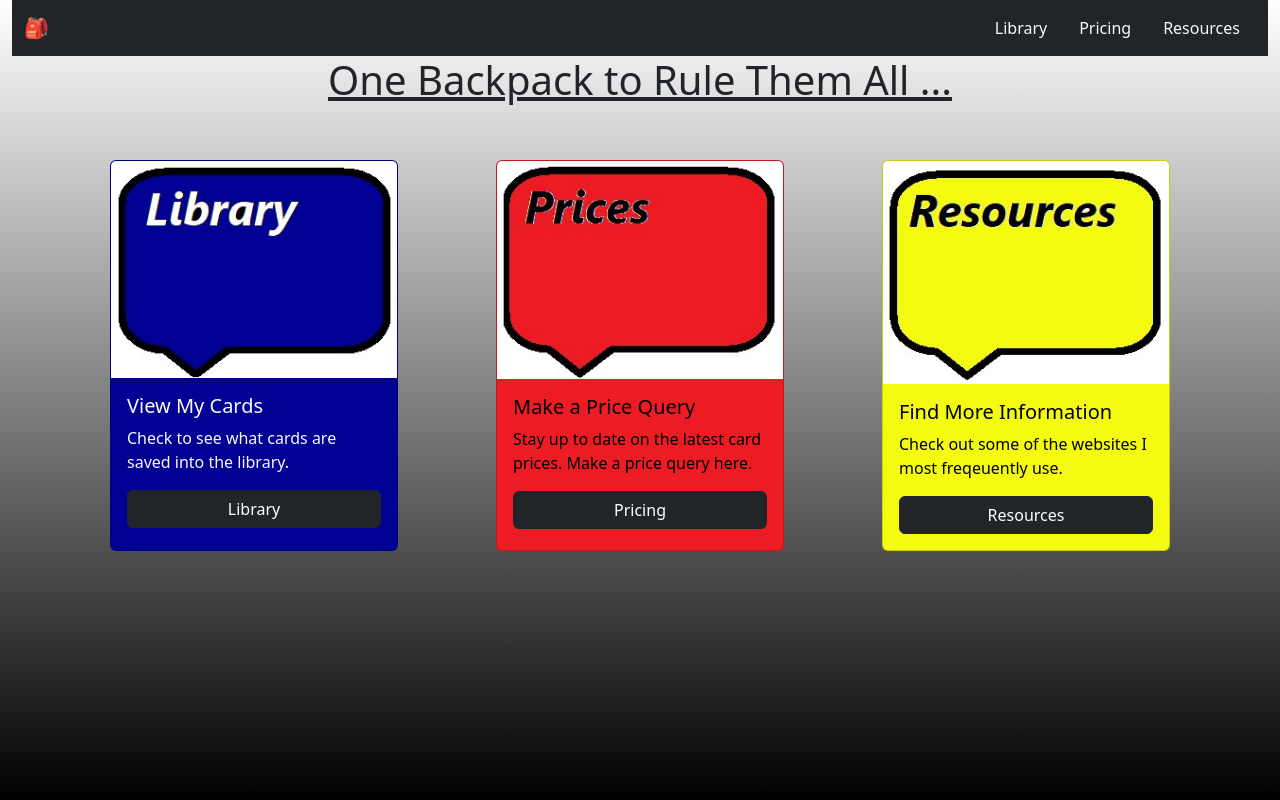
After one commit to Chizzard74/mtg-project, a Django app: page /bootstrap in a window 1280 px wide. The commit adds this page. Run offline with Django 3.2, Linux system fonts and the light colour scheme.

Commit message:
Added bootstrap and pages.
Bootstrapped index added, price and library links added. added logo. added hyperlinks, and updated card text.

```diff
--- /dev/null
+++ b/my_backpack/backpack_app/templates/backpack/bootstrap.html
@@ -0,0 +1,70 @@
+{% load static %}
+<!doctype html>
+<html lang="en">
+  <head>
+    <meta charset="utf-8">
+    <meta name="viewport" content="width=device-width, initial-scale=1">
+    <title>Bootstrap demo</title>
+    <link href="https://cdn.jsdelivr.net/npm/bootstrap@5.2.0-beta1/dist/css/bootstrap.min.css" rel="stylesheet" integrity="sha384-0evHe/X+R7YkIZDRvuzKMRqM+OrBnVFBL6DOitfPri4tjfHxaWutUpFmBp4vmVor" crossorigin="anonymous">
+  </head>
+  <div class="container-fluid" style="height:100vh; overflow-hidden; background:linear-gradient(white,black);">
+  <nav  class="navbar navbar-expand-lg bg-dark ">
+    <div class="container-fluid">
+      <a class="navbar-brand text-light " href="/">🎒</a>
+      <button class="navbar-toggler" type="button" data-bs-toggle="collapse" data-bs-target="#navbarNav" aria-controls="navbarNav" aria-expanded="false" aria-label="Toggle navigation">
+        <span class="navbar-toggler-icon"></span>
+      </button>
+      <ul class="nav justify-content-end">
+        <li class="nav-item">
+          <a class="nav-link active text-light" aria-current="page" href="/library">Library</a>
+        </li>
+        <li class="nav-item">
+          <a class="nav-link text-light" href="#">Pricing</a>
+        </li>
+        <li class="nav-item">
+          <a class="nav-link text-light" href="#">Resources</a>
+        </li>
+      </ul>
+    </div>
+  </nav>
+  <body>
+    <h1 class="bold text-center text-decoration-underline">One Backpack to Rule Them All ...</h1>
+    <div class="d-flex justify-content-evenly pt-5 ">
+    <div class="card"  style="width: 18rem; background-color:rgb(0,0,147);">
+      <img src="{% static "backpack/images/library_pic.jpg" %}" class="card-img-top" alt="Library picture hyperlink and details.">
+      <div class="card-body">
+        <h5 class="card-title text-light">View My Cards</h5>
+        <p class="card-text text-light">Check to see what cards are saved into the library.</p>
+          <div class="d-grid gap-2">
+              <a href="/library" class="btn btn-dark">Library</a>
+          </div>
+      </div>
+    </div>
+    <div class="card" style="width: 18rem; background-color:rgb(237,28,36)">
+      <img src="{% static "backpack/images/price.jpg" %}" class="card-img-top" alt="Price searching option">
+      <div class="card-body">
+        <h5 style="color:black;" class="card-title">Make a Price Query</h5>
+        <p style="color:black;" class="card-text">Stay up to date on the latest card prices. Make a price query here.</p>
+        <div class="d-grid gap-2">
+          <a href="/price" class="btn btn-dark">Pricing</a>
+      </div>
+      </div>
+    </div>
+    <div class="card" style="width: 18rem; background-color:rgb(244,250,16);">
+      <img src="{%static "backpack\images\resources.jpg" %}" class="card-img-top" alt="...">
+      <div class="card-body">
+        <h5 style="color:black;" class="card-title">Find More Information</h5>
+        <p style="color:black;" class="card-text">Check out some of the websites I most freqeuently use.</p>
+        <div class="d-grid gap-2">
+          <a href="/resources" class="btn btn-dark">Resources</a>
+      </div>
+      </div>
+    </div>
+  </div>
+</div>
+
+<script src="https://cdn.jsdelivr.net/npm/@popperjs/core@2.11.5/dist/umd/popper.min.js" integrity="sha384-Xe+8cL9oJa6tN/veChSP7q+mnSPaj5Bcu9mPX5F5xIGE0DVittaqT5lorf0EI7Vk" crossorigin="anonymous"></script>
+    <script src="https://cdn.jsdelivr.net/npm/bootstrap@5.2.0-beta1/dist/js/bootstrap.min.js" integrity="sha384-kjU+l4N0Yf4ZOJErLsIcvOU2qSb74wXpOhqTvwVx3OElZRweTnQ6d31fXEoRD1Jy" crossorigin="anonymous"></script>
+    <script src="https://cdn.jsdelivr.net/npm/bootstrap@5.2.0-beta1/dist/js/bootstrap.bundle.min.js" integrity="sha384-pprn3073KE6tl6bjs2QrFaJGz5/SUsLqktiwsUTF55Jfv3qYSDhgCecCxMW52nD2" crossorigin="anonymous"></script>
+  </body>
+</html>
--- a/my_backpack/backpack_app/urls.py
+++ b/my_backpack/backpack_app/urls.py
@@ -7,9 +7,10 @@ urlpatterns = [
     path("", views.index, name="index"),
     path("library", views.library, name="library"),
     path("color", views.color, name="color"),
+    path("bootstrap", views.bootstrap, name="bootstrap"),
     #path("<str:name>", views.greet, name="greet"),
     #this path is for add page
-    #path("price", views.price, name="price"),
+    path("price", views.price, name="price")
     #path("add", views.add,  name="add"),
     #this path is add/CARDNAME which will use the cardname for parameter
     #path("add/<str:card>", views.add, name="add"),
--- a/my_backpack/backpack_app/views.py
+++ b/my_backpack/backpack_app/views.py
@@ -85,25 +85,24 @@ def index(request):
         return render(request, 'backpack/index.html')
     return render(request, 'backpack/index.html')
 
+def price(request):
+    if request.method == "POST":
+        form = TaskForm(request.POST)
+        if form.is_valid():
+            name = form.cleaned_data["card_name"]
+            args = {
+                "name": name,
+                "card_price": get_price(name)
+            }
+            return render(request, "backpack/price.html", args)
+        return render(request, 'backpack/price.html')
+    return render(request, 'backpack/price.html')
+
 def color(request):
     return render(request, 'backpack/color.html')
 
 def library(request):
     return HttpResponse("This page will be the library.")
 
-#create functions here that CRUD the library
-
-# def greet(request, name):
-#     return render(request, "backpack/greet.html", {
-#         "name": name.lower()
-#     })
-
-
-
-# def add(request):
-#     return render(request, "backpack/add.html", {
-#         "func": func
-#      })
-
-
-#create functions here that SEARCH apis
+def bootstrap(request):
+    return render(request, "backpack/bootstrap.html")
```
Also changed, not shown: my_backpack/backpack_app/templates/backpack/add.html (deleted, +0 -17 lines), my_backpack/backpack_app/templates/backpack/price.html (+9 -1 lines), my_backpack/backpack_app/static/backpack/images/library_pic.jpg (added), my_backpack/backpack_app/static/backpack/images/price.jpg (added), my_backpack/backpack_app/static/backpack/images/prices_original.jpg (added), my_backpack/backpack_app/static/backpack/images/resources.jpg (added), my_backpack/backpack_app/static/backpack/images/resources_original.jpg (added), my_backpack/my_backpack/settings.py (line endings or trailing spaces).
